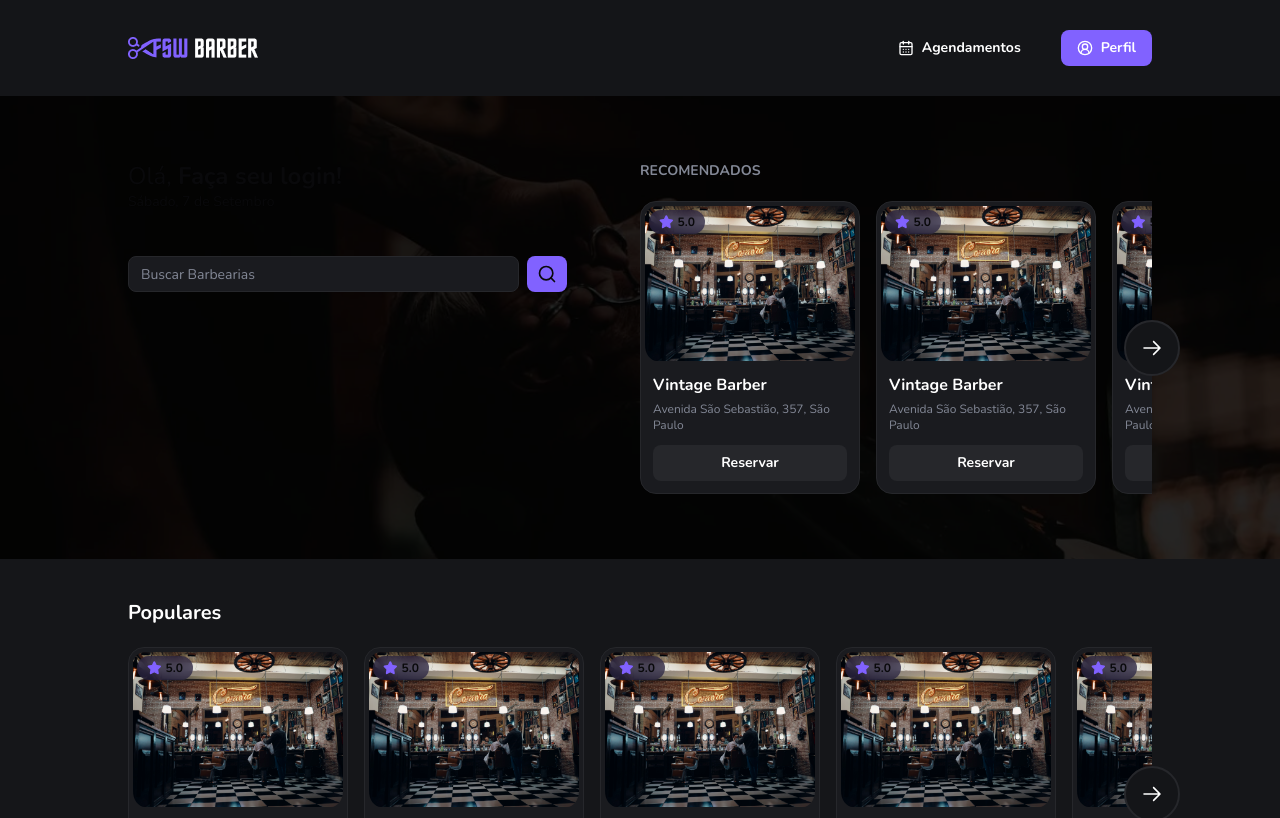
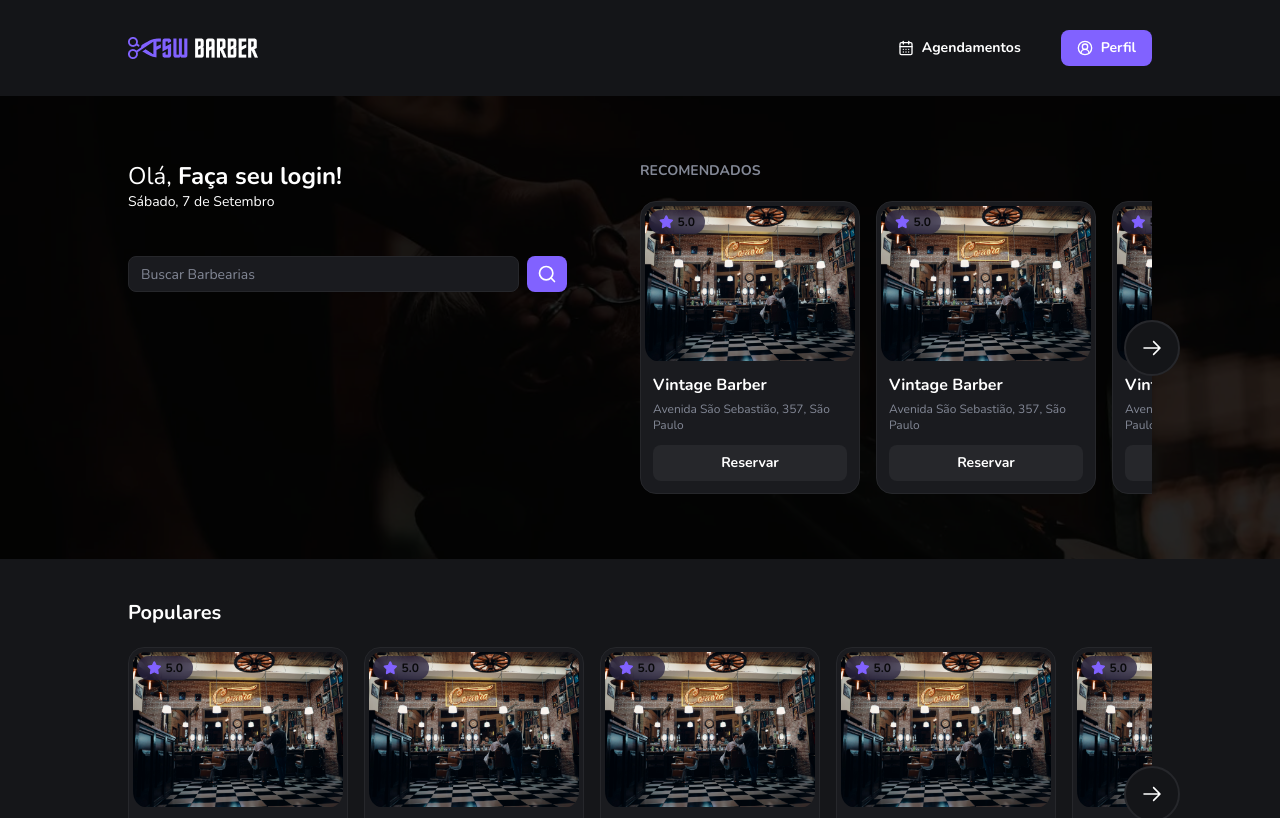
Before and after one commit to iuryyxd/fsw-barber, a Next.js app: page / in a window 1280 px wide. Shown: the top 818 px of the page. Built offline with nearby package versions, Linux system fonts and the light colour scheme.

Commit message:
fix: text color erros

```diff
--- a/src/app/(home)/page.tsx
+++ b/src/app/(home)/page.tsx
@@ -7,10 +7,12 @@ export default function Home() {
       <section className="relative flex items-center justify-between px-32 py-16 w-full h-[28.9375rem] bg-[url('/assets/hero.jpg')] bg-no-repeat bg-cover bg-slate-950/30">
         <div className="space-y-11 z-[1] self-start">
           <div className="flex flex-col">
-            <span className="regular-2xl">
+            <span className="regular-2xl text-white">
               Olá, <b>Faça seu login!</b>
             </span>
-            <span className="regular-sm">{formatFullDate(new Date())}</span>
+            <span className="regular-sm text-white">
+              {formatFullDate(new Date())}
+            </span>
           </div>
 
           <div className="w-[439px]">
--- a/src/components/layout/search-form.tsx
+++ b/src/components/layout/search-form.tsx
@@ -9,7 +9,7 @@ export function SearchForm() {
         type="submit"
         className="w-10 h-9 rounded-lg p-[.625rem] bg-primary grid place-content-center hover:bg-primary/80 transition-colors"
       >
-        <Search size={20} />
+        <Search size={20} className="text-white" />
       </button>
     </form>
   );
```
